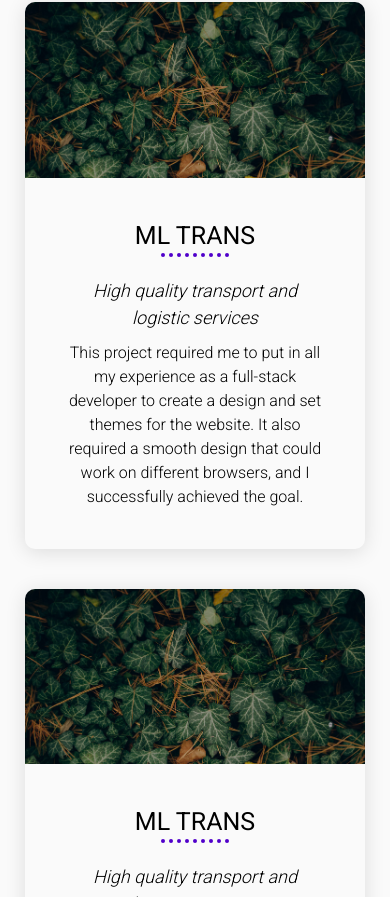
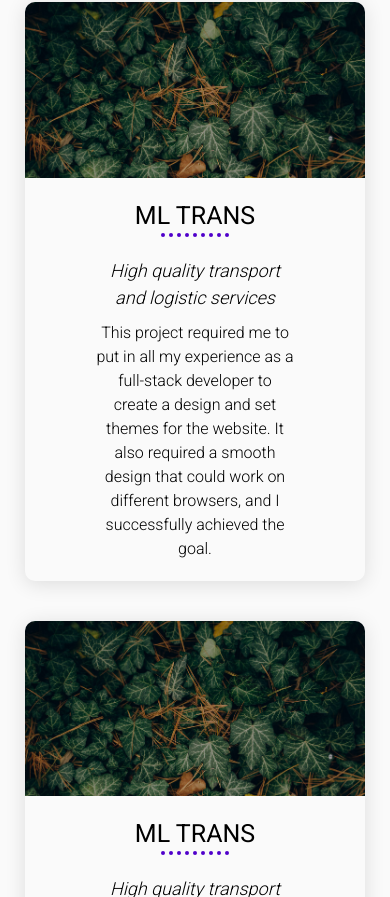
Before and after one commit to zbych232/portfolio, a Vue app in the folder portfolio/: page /#/ in a window 390 px wide. Shown: the part 2007-2904 px from the top of the page. Built offline with nearby package versions, Linux system fonts and the light colour scheme; some icons are missing.

Commit message:
tiles bugs

```diff
--- a/portfolio/src/views/mainPage.vue
+++ b/portfolio/src/views/mainPage.vue
@@ -315,10 +315,10 @@
 </template>
 
 <script>
-import contactForm from "./contactForm"
+import contactForm from "./contactForm";
 export default {
   components: {
-    contactForm
+    contactForm,
   },
 
   data() {
@@ -455,9 +455,10 @@ export default {
       margin-left: auto;
       margin-right: auto;
       width: 320px;
-      padding: 40px;
+      padding: 20px 0;
       @media only screen and (max-width: 400px) {
-        width: 100%;
+        width: 200px;
+        padding: 20px 0;
       }
       @media only screen and (min-width: 600px) {
         width: 200px;
@@ -465,6 +466,10 @@ export default {
       }
       @media only screen and (min-width: 992px) {
         width: 420px;
+        padding: 40px;
+      }
+      @media only screen and (min-width: 1200px) {
+        width: 500px;
         padding: 40px;
       }
 
```
